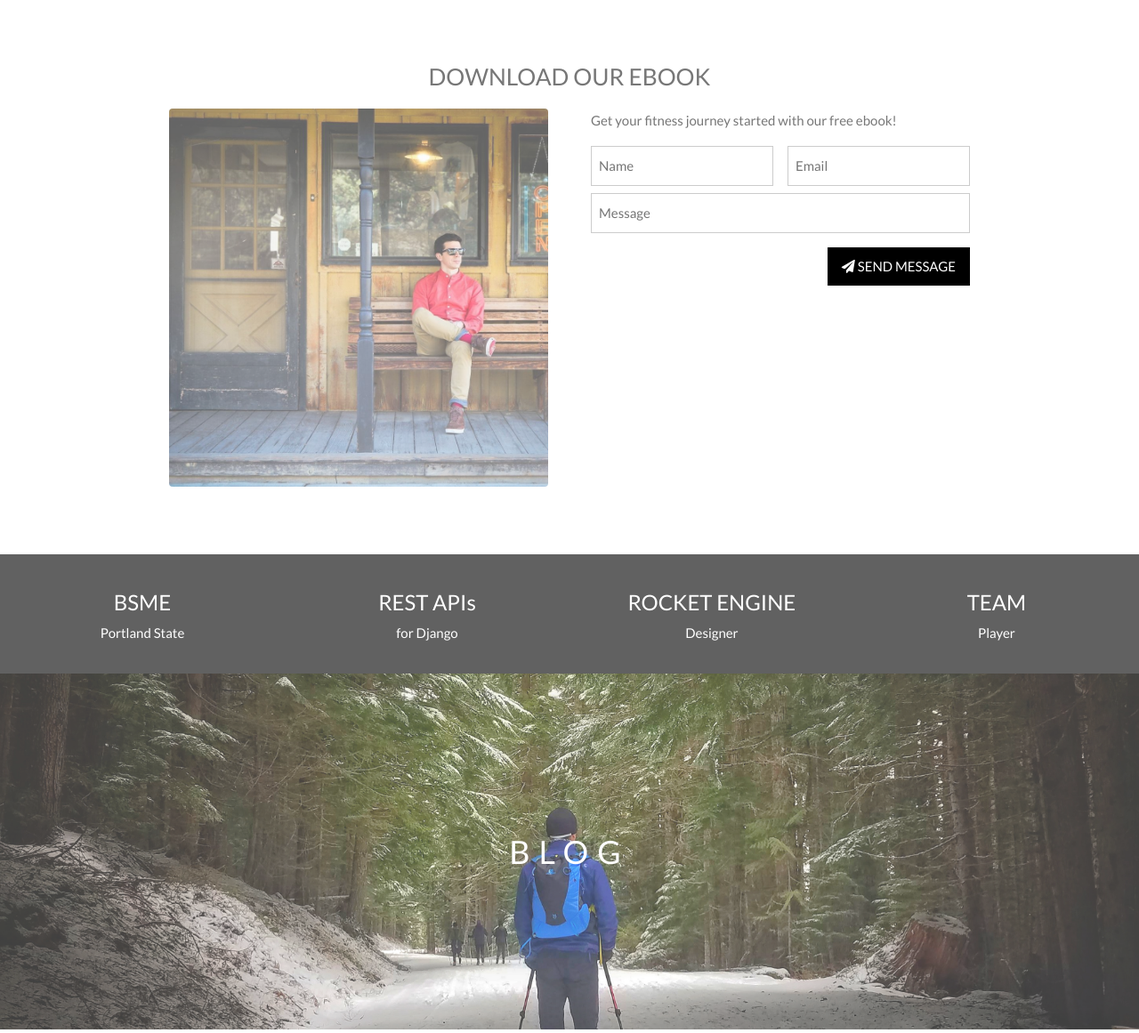
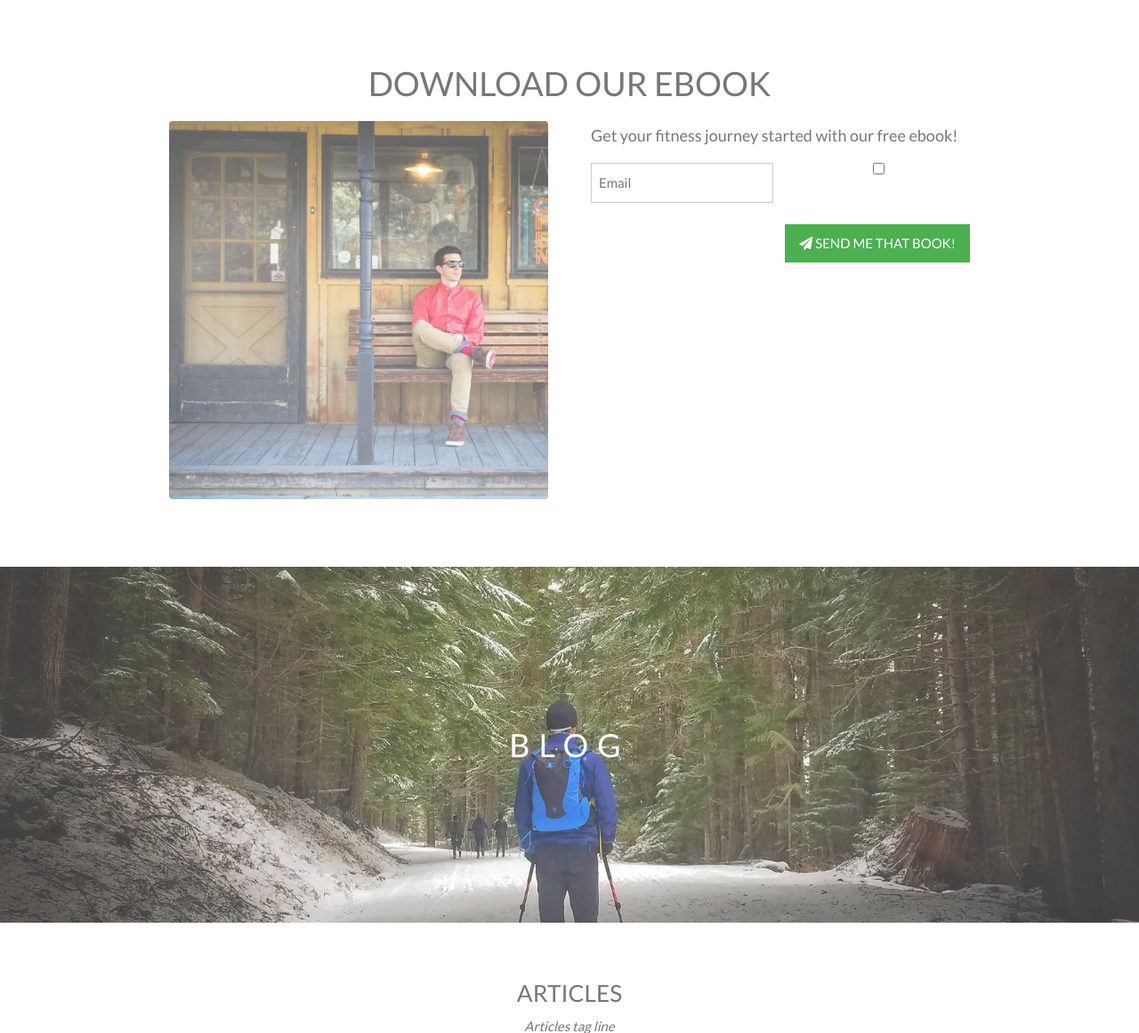
Before and after one commit to jftucker/happyhealthyfitness, a Django app: page / in a window 1280 px wide. Shown: the part 641-1802 px from the top of the page at 89% size. Run offline with Django 3.2, Linux system fonts and the light colour scheme; data comes from the database, SQL or seed files in the repository; some libraries are stand-ins or nearby versions.

Commit message:
updating email forms and home page appearance

```diff
--- a/pages/forms.py
+++ b/pages/forms.py
@@ -2,6 +2,5 @@ from django import forms
 
 
 class ContactForm(forms.Form):
-    name = forms.CharField(widget=forms.TextInput(attrs={'class' : 'w3-input w3-border', 'placeholder' : 'Name'}), required=True)
     email = forms.EmailField(widget=forms.TextInput(attrs={'class' : 'w3-input w3-border', 'placeholder' : 'Email'}), required=True)
-    message = forms.CharField(widget=forms.TextInput(attrs={'class' : 'w3-input w3-border', 'placeholder' : 'Message'}),  required=True)
+    mailer = forms.BooleanField(widget=forms.CheckboxInput(attrs={'class' : 'w3-check'}))
--- a/pages/views.py
+++ b/pages/views.py
@@ -6,7 +6,7 @@ from django.urls import reverse_lazy
 from articles.models import Article
 from .forms import ContactForm
 
-from django.core.mail import send_mail, BadHeaderError
+from django.core.mail import EmailMessage, BadHeaderError
 from django.http import HttpResponse
 from django.shortcuts import render, redirect
 
@@ -27,12 +27,20 @@ class HomePageView(ListView):
     def post(self, request, **kwargs):
         form = ContactForm(self.request.POST)
         if form.is_valid():
-            subject = form.cleaned_data['name'] + ' sent a message through hire.johntucker.me!'
-            from_email = form.cleaned_data['email']
-            message = form.cleaned_data['message']
+            subject = 'Thanks for joining the happyhealthy.fitness family!'
+            to_email = form.cleaned_data['email']
+            from_email = 'Tucker at HHF <tucker@happyhealthy.fitness>'
+            message = "We are so happy that you've decided to start a new fit lifestyle! Be sure to verify your email with us and join the mailing list for updates and support on your journey!"
             try:
-                send_mail(subject, message, from_email, ['hire@johntucker.me'])
+                email = EmailMessage(
+                    subject,
+                    message,
+                    from_email,
+                    [to_email],
+                )
+                email.attach_file('static/images/logo.png')
+                email.send()
             except BadHeaderError:
                 return HttpResponse('Invalid header found.')
-            messages.success(request, 'Your message was sent!')
+            messages.success(request, "Check your email for our eBook!")
             return redirect('home')
--- a/templates/home.html
+++ b/templates/home.html
@@ -89,16 +89,30 @@ body, html {
 
 <!-- Navbar (sit on top) -->
 <div class="w3-top">
-  <div class="w3-bar" id="myNavbar">
-    <a class="w3-bar-item w3-button w3-hover-black w3-hide-medium w3-hide-large w3-right" href="javascript:void(0);" onclick="toggleFunction()" title="Toggle Navigation Menu">
-      <i class="fa fa-bars"></i>
-    </a>
-    <a href="#home" class="w3-bar-item w3-button w3-text-white">HOME</a>
-    <a href="#about" class="w3-bar-item w3-button w3-hide-small w3-text-white"><i class="fa fa-user"></i> ABOUT</a>
-    <a href="#portfolio" class="w3-bar-item w3-button w3-hide-small w3-text-white"><i class="fa fa-th"></i> PORTFOLIO</a>
-    <a href="#contact" class="w3-bar-item w3-button w3-hide-small w3-text-white"><i class="fa fa-envelope"></i> CONTACT</a>
+  <div class="w3-bar w3-hide" id="myNavbar">
+      <span onclick="this.parentElement.style.display='none'"
+      class="w3-button w3-display-topright w3-xlarge">&times;</span>
+      <form method="post">
+        {% csrf_token %}
+        <div class="w3-row-padding w3-section">
+          <div class="w3-xxlarge w3-text-white w3-center">Get your fitness journey started with our free ebook!</div>
+          <div class="w3-cell-row w3-row-padding" style="">
+            <div class="w3-cell w3-cell-middle w3-mobile">
+                {{ contact_form.email }}
+            </div>
+            <div class="w3-cell w3-cell-middle w3-mobile">
+                Send new content to my email! {{ contact_form.mailer }}
+            </div>
+            <div class="w3-cell w3-cell-middle w3-mobile">
+              <button class="w3-button w3-green w3-hover-light-green w3-center" type="submit">
+                <i class="fa fa-paper-plane"></i>SEND ME THAT BOOK!</button>
+            </div>
+          </div>
+        </div>
 
-    </a>
+
+
+      </form>
   </div>
 
   <!-- Navbar on small screens -->
@@ -127,7 +141,7 @@ body, html {
 
 <!-- Container (About Section) -->
 <div class="w3-content w3-container w3-padding-64" id="about">
-  <h3 class="w3-center">DOWNLOAD OUR EBOOK</h3>
+  <h1 class="w3-center">DOWNLOAD OUR EBOOK</h1>
   <div class="w3-row">
     <div class="w3-col m6 w3-center w3-padding-large">
       <img src="{% static 'images/profile.jpg' %}" class="w3-round w3-image w3-opacity w3-hover-opacity-off" alt="Photo of Me" width="500" height="333">
@@ -135,43 +149,23 @@ body, html {
 
     <!-- Hide this text on small devices -->
     <div class="w3-col m6 w3-padding-large">
-      <p>Get your fitness journey started with our free ebook!
+      <p class="w3-large">Get your fitness journey started with our free ebook!
       </p>
       <form method="post">
           {% csrf_token %}
         <div class="w3-row-padding" style="margin:0 -16px 8px -16px">
           <div class="w3-half">
-            {{ contact_form.name }}<!--<input class="w3-input w3-border" type="text" placeholder="Name" required name="Name">-->
+            {{ contact_form.email }}<!--<input class="w3-input w3-border" type="text" placeholder="Name" required name="Name">-->
           </div>
           <div class="w3-half">
-              {{ contact_form.email }}<!--<input class="w3-input w3-border" type="text" placeholder="Email" required name="Email">-->
+            <input class="w3-input w3-border" type="checkbox" required name="Newsletter">
           </div>
         </div>
-        {{ contact_form.message }}<!--<input class="w3-input w3-border" type="text" placeholder="Message" required name="Message">-->
-        <button class="w3-button w3-black w3-right w3-section" type="submit">
-          <i class="fa fa-paper-plane"></i> SEND MESSAGE
+        <button class="w3-button w3-green w3-hover-light-green w3-right w3-section" type="submit">
+          <i class="fa fa-paper-plane"></i> SEND ME THAT BOOK!
         </button>
       </form>
     </div>
-  </div>
-</div>
-
-<div class="w3-row w3-center w3-dark-grey w3-padding-16">
-  <div class="w3-quarter w3-section">
-    <span class="w3-xlarge">BSME</span><br>
-    Portland State
-  </div>
-  <div class="w3-quarter w3-section">
-    <span class="w3-xlarge">REST APIs</span><br>
-    for Django
-  </div>
-  <div class="w3-quarter w3-section">
-    <span class="w3-xlarge">ROCKET ENGINE</span><br>
-    Designer
-  </div>
-  <div class="w3-quarter w3-section">
-    <span class="w3-xlarge">TEAM</span><br>
-    Player
   </div>
 </div>
 
@@ -286,43 +280,13 @@ body, html {
 </footer>
 
 <script>
-// Modal Image Gallery
-function onClick(element) {
-  document.getElementById("modal01").style.display = "block";
-  var captionText = document.getElementById("caption");
-  var articlebodyText = document.getElementById("articlebody");
-  var url = "" + element.id + "/";
-  $.get(url, function(data, status){
-    captionText.innerHTML = data.title;
-    articlebodyText.innerHTML = data.body;
-    seemore.innerHTML = data.link_text;
-    $("#seemore").attr("href", data.link);
-
-    var i;
-    var text;
-    text = "<div id=\"demo\" class=\"carousel slide\" data-ride=\"carousel\"><!-- Indicators --><ul class=\"carousel-indicators\">";
-    text += "<li data-target=\"#demo\" data-slide-to=\"0\" class=\"active\"></li>";
-    for (i = 1; i < Object.keys(data.images).length; i++) {
-      text += "<li data-target=\"#demo\" data-slide-to=\"" + i + "\"></li>";
-    };
-    text += "</ul><div class=\"carousel-inner\"><div class=\"carousel-item active\"><img src=\"" + data.images[0] + "\" style=\"w3-image\"></div>";
-    for (i = 1; i < Object.keys(data.images).length; i++) {
-      text += "<div class=\"carousel-item\"><img src=\"" + data.images[i] + "\" style=\"w3-image\"></div>";
-    };
-    text += "</div><a class=\"carousel-control-prev\" href=\"#demo\" data-slide=\"prev\"><span class=\"carousel-control-prev-icon\"></span></a><a class=\"carousel-control-next\" href=\"#demo\" data-slide=\"next\"><span class=\"carousel-control-next-icon\"></span></a></div>";
-    $("#modalcont").html(text);
-  });
-}
-
-
 // Change style of navbar on scroll
 window.onscroll = function() {myFunction()};
 function myFunction() {
     var navbar = document.getElementById("myNavbar");
     if (document.body.scrollTop > 100 || document.documentElement.scrollTop > 100) {
+        navbar.className = navbar.className.replace("w3-hide", "w3-show")
         navbar.className = "w3-bar" + " w3-card" + " w3-animate-top" + " w3-dark-grey";
-    } else {
-        navbar.className = navbar.className.replace(" w3-card w3-animate-top w3-dark-grey", "");
     }
 }
 
```
